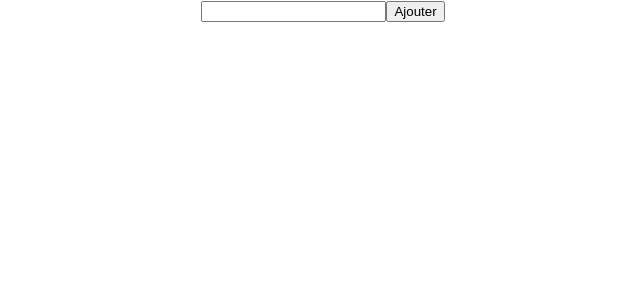
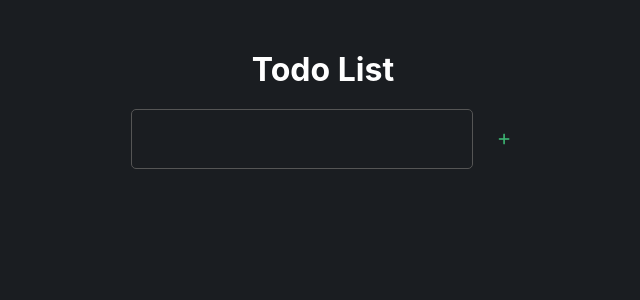
Before and after one commit to 2oubleV/ws_todolist, a React (Create React App) app: page / in a window 1280 px wide. Shown: the top 300 px of the page, without its empty margins (317-957 px from the left). Built offline with nearby package versions, Linux system fonts and the light colour scheme.

Commit message:
{+} Beginning of the css

```diff
--- a/package.json
+++ b/package.json
@@ -6,6 +6,7 @@
     "@testing-library/jest-dom": "^5.16.4",
     "@testing-library/react": "^13.3.0",
     "@testing-library/user-event": "^13.5.0",
+    "babel-plugin-macros": "^3.1.0",
     "react": "^18.1.0",
     "react-dom": "^18.1.0",
     "react-scripts": "5.0.1",
--- a/public/index.html
+++ b/public/index.html
@@ -24,7 +24,9 @@
       work correctly both with client-side routing and a non-root public URL.
       Learn how to configure a non-root public URL by running `npm run build`.
     -->
-    <title>React App</title>
+    <title>simple Todolist</title>
+    <script src="https://kit.fontawesome.com/5731c7b221.js" crossorigin="anonymous"></script>
+
   </head>
   <body>
     <noscript>You need to enable JavaScript to run this app.</noscript>
--- a/src/App.css
+++ b/src/App.css
@@ -1,38 +1,21 @@
+* {
+  margin: 0;
+  padding: 0;
+  box-sizing: border-box;
+}
+
+
+i {
+  vertical-align: middle;
+}
+
+body {
+  background-color: #1a1d21;
+}
+
 .App {
   text-align: center;
+  display: flex;
+  justify-content: center;
+  align-items: center;
 }
-
-.App-logo {
-  height: 40vmin;
-  pointer-events: none;
-}
-
-@media (prefers-reduced-motion: no-preference) {
-  .App-logo {
-    animation: App-logo-spin infinite 20s linear;
-  }
-}
-
-.App-header {
-  background-color: #282c34;
-  min-height: 100vh;
-  display: flex;
-  flex-direction: column;
-  align-items: center;
-  justify-content: center;
-  font-size: calc(10px + 2vmin);
-  color: white;
-}
-
-.App-link {
-  color: #61dafb;
-}
-
-@keyframes App-logo-spin {
-  from {
-    transform: rotate(0deg);
-  }
-  to {
-    transform: rotate(360deg);
-  }
-}
--- /dev/null
+++ b/src/Components/Container.css
@@ -0,0 +1,57 @@
+
+.container {
+    width: 500px;
+    /*border: 2px solid black;*/
+    display: flex;
+    /*justify-content: center;*/
+    align-items: center;
+    min-height: 100vh;
+    padding: 50px;
+    flex-direction: column;
+}
+
+form {
+    display: flex;
+    justify-content: center;
+}
+
+h1 {
+    padding-bottom: 20px;
+    font-size: 2rem;
+    color: white;
+}
+
+input {
+    color: lightgray;
+    background-color: transparent;
+    border: 1px solid #555;
+    border-radius: 5px;
+    font-size: 1.5rem;
+    padding: 15px 15px;
+    width: 100%;
+}
+
+input:focus {
+    border: 1px solid rgb(145, 145, 145);
+}
+
+.btn-add {
+    cursor: pointer;
+    background-color: transparent;
+    border: none;
+    padding: 0 5px;
+    margin-left: 20px;
+}
+
+.btn-add i {
+    color: #3cb372;
+}
+
+.btn-add i:hover {
+    color: #2e8b57;
+}
+
+ul {
+    display: flex;
+    flex-direction: column;
+}
--- a/src/Components/Container.jsx
+++ b/src/Components/Container.jsx
@@ -1,5 +1,6 @@
 import React, {useState} from 'react';
 import Todo from "./Todo";
+import "./Container.css";
 
 function Container() {
     const [todo, setTodo] = useState([])
@@ -7,24 +8,21 @@ function Container() {
 
     const handleSubmit =(e)=> {
         e.preventDefault();
-        // const {target}  = e;
         // setTodo(todo =>({...todo, input}));
         setTodo([...todo, input]);
         setInput('');
     }
 
     return (
-        <div>
+        <div className={"container"}>
+            <h1>Todo List</h1>
             <form onSubmit={handleSubmit}>
-                <input type="text" onChange={event => {
-                    setInput(event.target.value)
-                    console.log(input)
-                }}/>
-                <button type={"submit"}> Ajouter </button>
+                <input type="input" value={input} onChange={event => setInput(event.target.value)}/>
+                {input ? <button className={"btn-add"} type={"submit"}> <i className="fa-solid fa-plus"></i> </button> : <button type={"submit"} className={"btn-add"} disabled>  <i className="fa-solid fa-plus"></i> </button>}
             </form>
             <ul>
-                {/*{todo.map((n, i) => <Todo text={n} key={i}/> )}*/}
-                {todo && todo.map((n, i) => <li key={i}>{n}</li> )}
+                {todo.map((n, i) => <Todo text={n} key={i}/>)}
+                {/*{todo && todo.map((n, i) => <li key={i}>{n}</li> )}*/}
             </ul>
         </div>
     );
--- a/src/Components/Todo.css
+++ b/src/Components/Todo.css
@@ -0,0 +1,42 @@
+.todo {
+    /*border: 2px solid green;*/
+}
+
+.todo li {
+    display: flex;
+    color: #d3d3d3;
+    list-style: none;
+    margin: 20px 0;
+    background-color: transparent;
+    border-radius: 5px;
+    padding: 15px 10px 15px 0;
+    justify-content: space-between;
+}
+
+.todo button {
+    background-color: transparent;
+    border: none;
+    color: #ff616e;
+    cursor: pointer;
+    font-size: 18px;
+}
+
+.box input {
+    position: absolute;
+    opacity: 0;
+    cursor: pointer;
+    height: 0;
+    width: 0;
+}
+
+
+.checkmark {
+    position: absolute;
+    top: 0;
+    left: 0;
+    height: 25px;
+    width: 25px;
+    background-color: transparent;
+    border: 1px solid #555555;
+    border-radius: 5px;
+}
--- a/src/Components/Todo.jsx
+++ b/src/Components/Todo.jsx
@@ -1,10 +1,20 @@
-import React from 'react';
+import React, {useState} from 'react';
+import "./Todo.css"
 
 function Todo(props) {
+    const [isDone, setIsDone] = useState(false);
+
     return (
-        <>
+        <div className={"todo"}>
             <li key={props.key}>{props.text}</li>
-        </>
+            <label className={"box"}>
+                <input type="checkbox" />
+                <span className="checkmark"></span>
+            </label>
+
+
+            <button> <i className={"fa-solid fa-trash-can"}></i></button>
+        </div>
     );
 }
 
```
Also changed, not shown: 1 other file (tests, documents, lock files or other folders).
